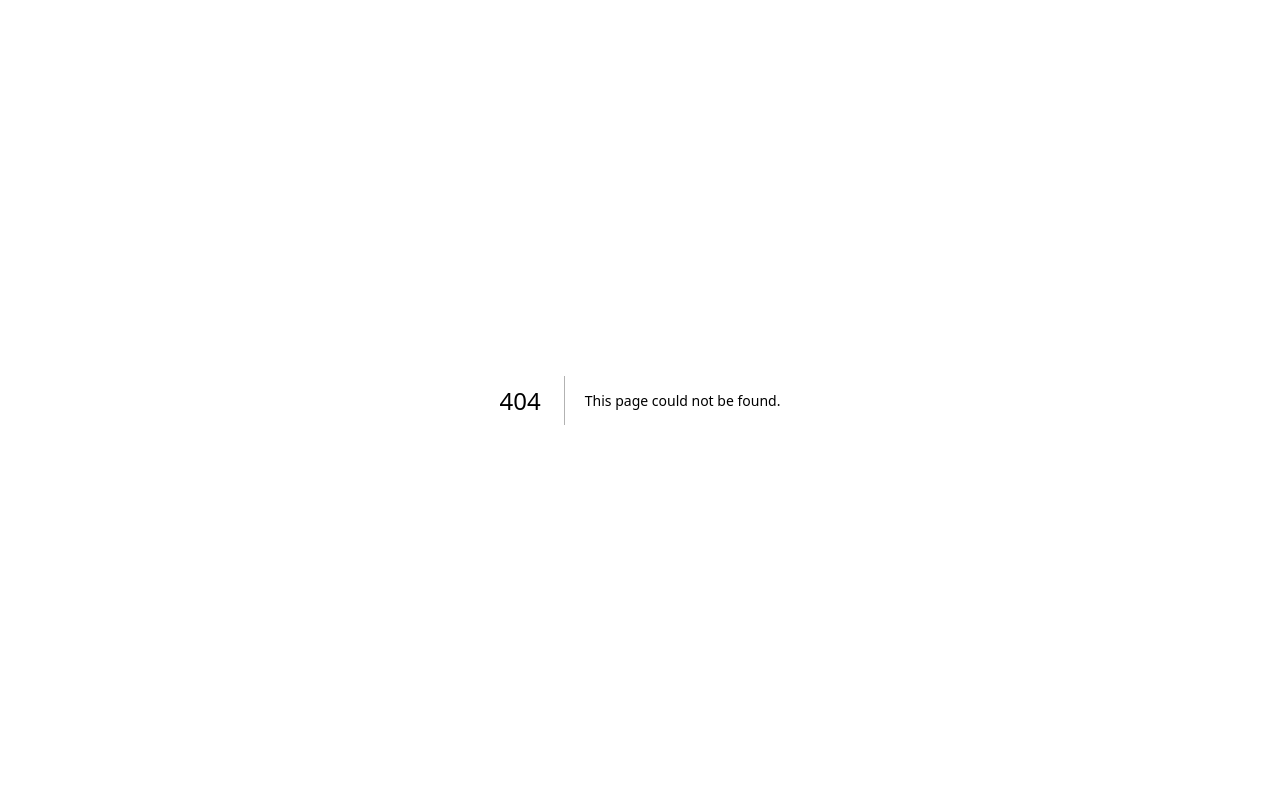
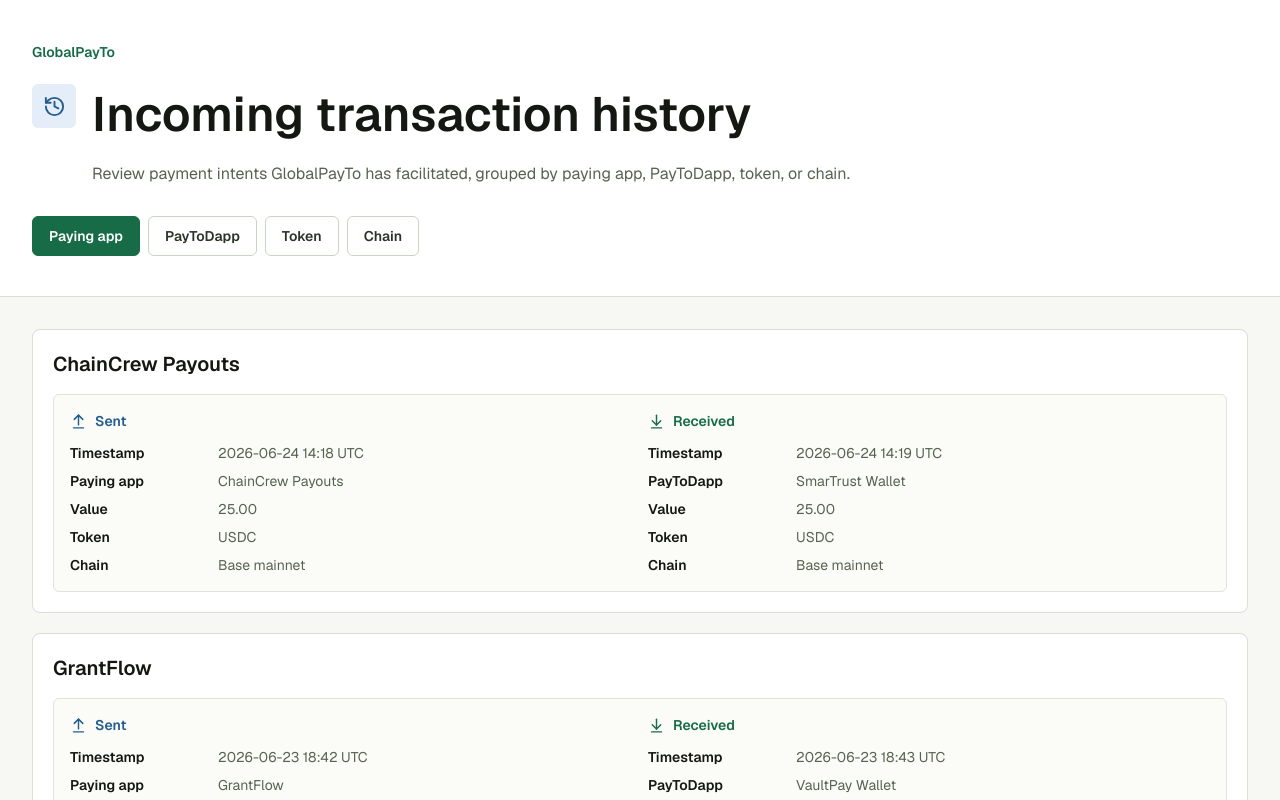
Before and after one commit to global-pay-to-resolver/globalpayto-site, a Next.js app: page /history in a window 1280 px wide. Before the commit this address had no page. Shown: the top 800 px of the page. Built offline with nearby package versions, Linux system fonts and the light colour scheme.

Commit message:
Add incoming transaction history page

```diff
--- /dev/null
+++ b/src/app/history/page.tsx
@@ -0,0 +1,149 @@
+import { ArrowDownToLine, ArrowUpFromLine, History } from "lucide-react";
+import Link from "next/link";
+
+import {
+  groupIncomingTransactions,
+  type IncomingHistoryFilter,
+} from "@/lib/incoming-transactions";
+
+const filterLabels: Array<{ id: IncomingHistoryFilter; label: string }> = [
+  { id: "paying-app", label: "Paying app" },
+  { id: "payto-app", label: "PayToDapp" },
+  { id: "token", label: "Token" },
+  { id: "chain", label: "Chain" },
+];
+
+interface HistoryPageProps {
+  searchParams: Promise<{
+    view?: string;
+  }>;
+}
+
+export const metadata = {
+  title: "Incoming Transaction History",
+  description:
+    "Browser-safe incoming transaction history grouped by paying app, PayToDapp, token, or chain.",
+};
+
+export default async function HistoryPage({ searchParams }: HistoryPageProps) {
+  const params = await searchParams;
+  const view = normalizeFilter(params.view);
+  const groups = groupIncomingTransactions(view);
+
+  return (
+    <main className="min-h-screen bg-[#f7f8f4] text-[#151713]">
+      <section className="border-b border-[#d9dfd1] bg-white">
+        <div className="mx-auto max-w-7xl px-6 py-10 lg:px-8">
+          <Link
+            className="text-sm font-semibold text-[#176b46] underline-offset-4 hover:underline"
+            href="/"
+          >
+            GlobalPayTo
+          </Link>
+          <div className="mt-5 flex max-w-4xl items-start gap-4">
+            <span className="flex h-11 w-11 shrink-0 items-center justify-center rounded-md bg-[#e5eef8] text-[#245c8d]">
+              <History size={23} aria-hidden="true" />
+            </span>
+            <div>
+              <h1 className="text-4xl font-semibold leading-tight tracking-normal sm:text-5xl">
+                Incoming transaction history
+              </h1>
+              <p className="mt-4 max-w-3xl text-base leading-7 text-[#586250]">
+                Review payment intents GlobalPayTo has facilitated, grouped by
+                paying app, PayToDapp, token, or chain.
+              </p>
+            </div>
+          </div>
+
+          <nav className="mt-7 flex flex-wrap gap-2" aria-label="History views">
+            {filterLabels.map((filter) => {
+              const active = filter.id === view;
+
+              return (
+                <Link
+                  className={`inline-flex h-10 items-center justify-center rounded-md border px-4 text-sm font-semibold transition ${
+                    active
+                      ? "border-[#176b46] bg-[#176b46] text-white"
+                      : "border-[#cbd4c3] bg-white text-[#2c3429] hover:bg-[#f1f4ec]"
+                  }`}
+                  href={`/history?view=${filter.id}`}
+                  key={filter.id}
+                >
+                  {filter.label}
+                </Link>
+              );
+            })}
+          </nav>
+        </div>
+      </section>
+
+      <section className="mx-auto grid max-w-7xl gap-5 px-6 py-8 lg:px-8">
+        {Array.from(groups.entries()).map(([label, transactions]) => (
+          <section
+            className="rounded-lg border border-[#d9dfd1] bg-white p-5"
+            key={label}
+          >
+            <h2 className="text-xl font-semibold text-[#151713]">{label}</h2>
+            <div className="mt-4 grid gap-3">
+              {transactions.map((transaction) => (
+                <article
+                  className="grid gap-4 rounded-md border border-[#dfe5d7] bg-[#fbfcf8] p-4 lg:grid-cols-2"
+                  key={transaction.id}
+                >
+                  <div className="grid gap-3">
+                    <div className="flex items-center gap-2 text-sm font-semibold text-[#245c8d]">
+                      <ArrowUpFromLine size={17} aria-hidden="true" />
+                      Sent
+                    </div>
+                    <dl className="grid gap-2 text-sm">
+                      <TransactionRow label="Timestamp" value={transaction.sent.timestamp} />
+                      <TransactionRow label="Paying app" value={transaction.sent.payingApp} />
+                      <TransactionRow label="Value" value={transaction.sent.value} />
+                      <TransactionRow label="Token" value={transaction.sent.token} />
+                      <TransactionRow label="Chain" value={transaction.sent.chain} />
+                    </dl>
+                  </div>
+                  <div className="grid gap-3">
+                    <div className="flex items-center gap-2 text-sm font-semibold text-[#176b46]">
+                      <ArrowDownToLine size={17} aria-hidden="true" />
+                      Received
+                    </div>
+                    <dl className="grid gap-2 text-sm">
+                      <TransactionRow label="Timestamp" value={transaction.received.timestamp} />
+                      <TransactionRow label="PayToDapp" value={transaction.received.payToApp} />
+                      <TransactionRow label="Value" value={transaction.received.value} />
+                      <TransactionRow label="Token" value={transaction.received.token} />
+                      <TransactionRow label="Chain" value={transaction.received.chain} />
+                    </dl>
+                  </div>
+                </article>
+              ))}
+            </div>
+          </section>
+        ))}
+      </section>
+    </main>
+  );
+}
+
+function TransactionRow({ label, value }: { label: string; value: string }) {
+  return (
+    <div className="grid grid-cols-[8.5rem_1fr] gap-3">
+      <dt className="font-semibold text-[#151713]">{label}</dt>
+      <dd className="min-w-0 break-words text-[#586250]">{value}</dd>
+    </div>
+  );
+}
+
+function normalizeFilter(value: string | undefined): IncomingHistoryFilter {
+  if (
+    value === "paying-app" ||
+    value === "payto-app" ||
+    value === "token" ||
+    value === "chain"
+  ) {
+    return value;
+  }
+
+  return "paying-app";
+}
--- a/src/app/page.tsx
+++ b/src/app/page.tsx
@@ -3,6 +3,7 @@ import {
   CheckCircle2,
   Fingerprint,
   GitBranch,
+  History,
 } from "lucide-react";
 import Link from "next/link";
 
@@ -12,6 +13,12 @@ const actionLinks = [
     icon: GitBranch,
     title: "Choose a receive route",
     text: "Pick the PayToDapp that should receive funds for a path when more than one channel is available.",
+  },
+  {
+    href: "/history",
+    icon: History,
+    title: "View incoming history",
+    text: "Review facilitated incoming transactions by paying app, PayToDapp, token, or chain.",
   },
 ];
 
@@ -54,6 +61,12 @@ export default function Home() {
                 href="/actions/route-selection/gptr_act_route_demo"
               >
                 Open route selection
+              </Link>
+              <Link
+                className="inline-flex h-11 items-center justify-center rounded-md border border-[#cbd4c3] bg-white px-5 text-sm font-semibold text-[#2c3429] transition hover:bg-[#f1f4ec]"
+                href="/history"
+              >
+                View history
               </Link>
               <Link
                 className="inline-flex h-11 items-center justify-center rounded-md border border-[#cbd4c3] bg-white px-5 text-sm font-semibold text-[#2c3429] transition hover:bg-[#f1f4ec]"
--- /dev/null
+++ b/src/lib/incoming-transactions.ts
@@ -0,0 +1,116 @@
+export type IncomingHistoryFilter = "paying-app" | "payto-app" | "token" | "chain";
+
+export interface IncomingTransaction {
+  id: string;
+  sent: {
+    timestamp: string;
+    payingApp: string;
+    value: string;
+    token: string;
+    chain: string;
+  };
+  received: {
+    timestamp: string;
+    payToApp: string;
+    value: string;
+    token: string;
+    chain: string;
+  };
+}
+
+export const incomingTransactions: IncomingTransaction[] = [
+  {
+    id: "txn_001",
+    sent: {
+      timestamp: "2026-06-24 14:18 UTC",
+      payingApp: "ChainCrew Payouts",
+      value: "25.00",
+      token: "USDC",
+      chain: "Base mainnet",
+    },
+    received: {
+      timestamp: "2026-06-24 14:19 UTC",
+      payToApp: "SmarTrust Wallet",
+      value: "25.00",
+      token: "USDC",
+      chain: "Base mainnet",
+    },
+  },
+  {
+    id: "txn_002",
+    sent: {
+      timestamp: "2026-06-23 18:42 UTC",
+      payingApp: "GrantFlow",
+      value: "80.00",
+      token: "USDC",
+      chain: "Base mainnet",
+    },
+    received: {
+      timestamp: "2026-06-23 18:43 UTC",
+      payToApp: "VaultPay Wallet",
+      value: "80.00",
+      token: "USDC",
+      chain: "Base mainnet",
+    },
+  },
+  {
+    id: "txn_003",
+    sent: {
+      timestamp: "2026-06-22 10:05 UTC",
+      payingApp: "MarketBursar",
+      value: "42.00",
+      token: "USDC",
+      chain: "Solana",
+    },
+    received: {
+      timestamp: "2026-06-22 10:05 UTC",
+      payToApp: "Solflare Pay",
+      value: "42.00",
+      token: "USDC",
+      chain: "Solana",
+    },
+  },
+  {
+    id: "txn_004",
+    sent: {
+      timestamp: "2026-06-21 21:30 UTC",
+      payingApp: "CreatorPool",
+      value: "0.07",
+      token: "ETH",
+      chain: "Ethereum mainnet",
+    },
+    received: {
+      timestamp: "2026-06-21 21:33 UTC",
+      payToApp: "Embedded Safe",
+      value: "0.07",
+      token: "ETH",
+      chain: "Ethereum mainnet",
+    },
+  },
+  {
+    id: "txn_005",
+    sent: {
+      timestamp: "2026-06-20 16:12 UTC",
+      payingApp: "EscrowLine",
+      value: "0.18",
+      token: "ETH",
+      chain: "Ethereum mainnet",
+    },
+    received: {
+      timestamp: "2026-06-20 16:16 UTC",
+      payToApp: "SmarTrust Wallet",
+      value: "0.18",
+      token: "ETH",
+      chain: "Ethereum mainnet",
+    },
+  },
+];
+
+export function groupIncomingTransactions(filter: IncomingHistoryFilter) {
+  return Map.groupBy(incomingTransactions, (transaction) => {
+    if (filter === "paying-app") return transaction.sent.payingApp;
+    if (filter === "payto-app") return transaction.received.payToApp;
+    if (filter === "token") return transaction.received.token;
+    return transaction.received.chain;
+  });
+}
```
